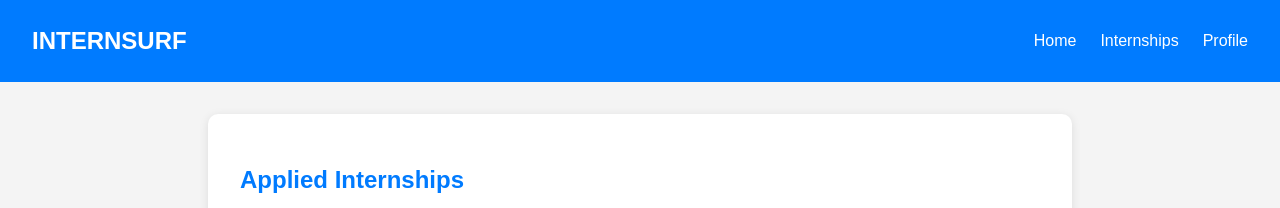
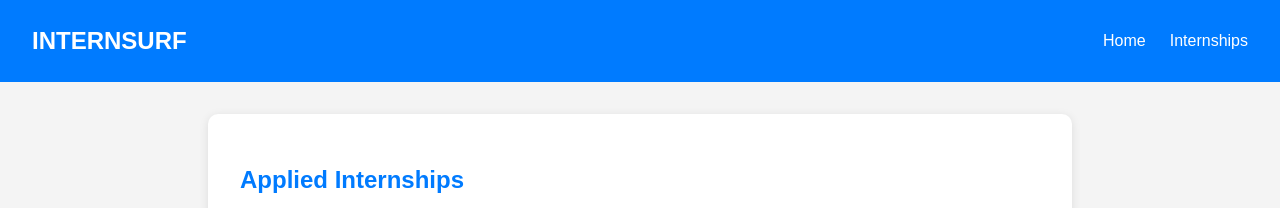
Before and after one commit to thebenjii/sitetest.github.io, a Jekyll site: the page profile.html, which Jekyll copies as it is, in a window 1280 px wide. Shown: the top 208 px of the page. Built offline with Jekyll 4.4.1, drawn with Linux system fonts in a browser that asks for light colours.

Commit message:
Update profile.html

```diff
--- a/profile.html
+++ b/profile.html
@@ -82,7 +82,6 @@
       <ul class="nav-links">
         <li><a href="home.html">Home</a></li>
         <li><a href="internships.html">Internships</a></li>
-        <li><a href="profile.html">Profile</a></li>
       </ul>
     </nav>
   </header>
```
